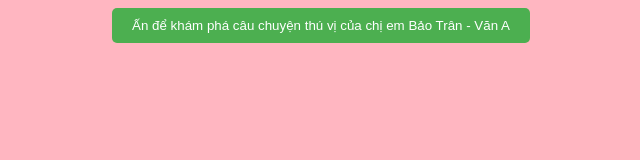
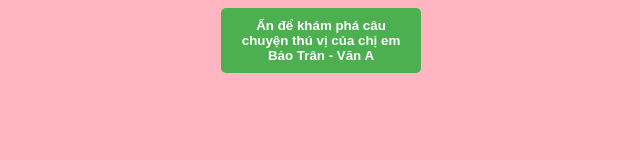
Before and after one commit to minhle0105/Bao_Tran, a plain HTML site: page index.html in a window 1280 px wide. Shown: the whole page, without its empty margins (319-959 px from the left). Drawn offline with Linux system fonts and the light colour scheme.

```diff
--- a/index.html
+++ b/index.html
@@ -30,6 +30,8 @@
             border: none;
             border-radius: 5px;
             cursor: pointer;
+            font-weight: bold;
+            width: 200px;
         }
 
         button:hover {
```
